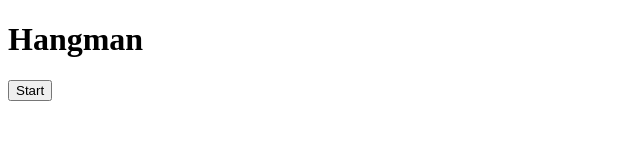
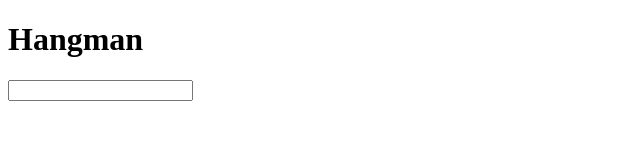
Before and after one commit to kenny-cfg/hangman-game, a plain HTML site: page index.html in a window 1280 px wide. Both pictures are taken after a click on the button "Start". Shown: the whole page, without its empty margins (0-640 px from the left). Drawn offline with Linux system fonts and the light colour scheme.

Commit message:
Register a guessed letter

```diff
--- a/index.html
+++ b/index.html
@@ -9,6 +9,7 @@
 <body>
   <h1>Hangman</h1>
   <button id="start-button">Start</button>
+  <input type="text" id="guess" />
 </body>
 <script src="./script.js"></script>
 </html>
--- a/script.js
+++ b/script.js
@@ -5,13 +5,25 @@ const words = [
 ]
 
 let wordToGuess
+let lettersGuessedSoFar
 
 const startButton = document.getElementById('start-button')
+const guess = document.getElementById('guess')
+guess.hidden = true
 startButton.onclick = startGame
+guess.onkeydown = makeGuess
+
+function makeGuess(e) {
+  const guessedLetter = e.key
+  console.log(guessedLetter)
+  guess.value = ''
+}
 
 function startGame() {
   console.log('GAME ON')
   const indexOfWord = Math.floor(Math.random() * words.length)
   wordToGuess = words[indexOfWord]
-  console.log(indexOfWord)
+  lettersGuessedSoFar = []
+  guess.hidden = false
+  startButton.hidden = true
 }
```
